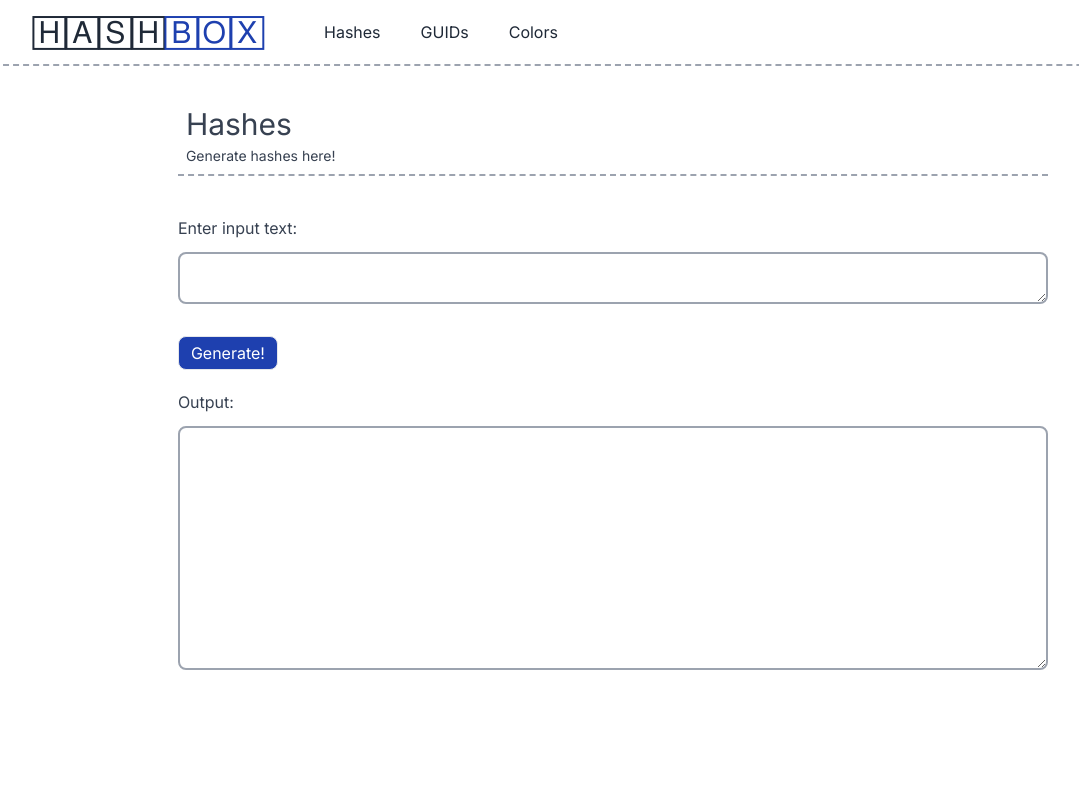
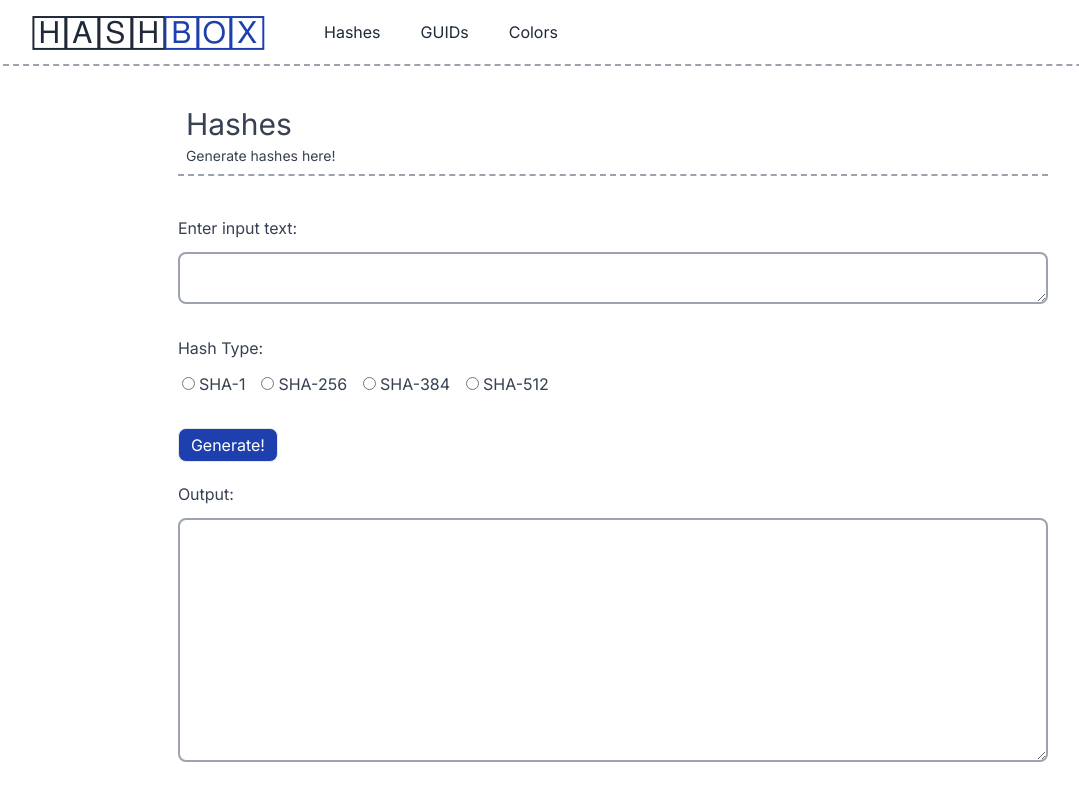
Before and after one commit to gabeFrancisco/hashbox, a Next.js app: page / in a window 1280 px wide. Shown: the whole page, without its empty margins (7-1086 px from the left). Built offline with nearby package versions, Linux system fonts and the light colour scheme.

Commit message:
finished basic hash operations

```diff
--- a/src/components/HashForm.tsx
+++ b/src/components/HashForm.tsx
@@ -8,12 +8,25 @@ const HashForm = () => {
   const [output, setOutput] = useState("");
   const formik = useFormik({
     initialValues: {
-      type: "",
+      type: "sha256",
       input: "",
     },
     enableReinitialize: true,
     onSubmit: async (values) => {
-      await sha512(values.input).then((result) => setOutput(result));
+      switch(values.type){
+        case 'sha1':
+          await sha1(values.input).then((result) => setOutput(result));
+          break;
+        case 'sha256':
+          await sha256(values.input).then((result) => setOutput(result));
+          break;
+        case 'sha384':
+          await sha384(values.input).then((result) => setOutput(result));
+          break;
+        case 'sha512':
+          await sha512(values.input).then((result) => setOutput(result));
+          break;
+      }
     },
   });
   return (
@@ -28,6 +41,53 @@ const HashForm = () => {
               onChange={formik.handleChange}
               value={formik.values.input}
             ></textarea>
+          </div>
+          <div className="flex flex-col">
+            <label htmlFor="type">Hash Type:</label>
+            <fieldset>
+              <div className="flex flex-row my-3">
+                <div className="mr-3">
+                  <input
+                    type="radio"
+                    className="mx-1"
+                    name="type"
+                    value="sha1"
+                    onChange={formik.handleChange}
+                  />
+                  <label htmlFor="">SHA-1</label>
+                </div>
+                <div className="mr-3">
+                  <input
+                    type="radio"
+                    className="mx-1"
+                    name="type"
+                    value="sha256"
+                    onChange={formik.handleChange}
+                  />
+                  <label htmlFor="">SHA-256</label>
+                </div>
+                <div className="mr-3">
+                  <input
+                    type="radio"
+                    className="mx-1"
+                    name="type"
+                    value="sha384"
+                    onChange={formik.handleChange}
+                  />
+                  <label htmlFor="">SHA-384</label>
+                </div>
+                <div className="mr-3">
+                  <input
+                    type="radio"
+                    className="mx-1"
+                    name="type"
+                    value="sha512"
+                    onChange={formik.handleChange}
+                  />
+                  <label htmlFor="">SHA-512</label>
+                </div>
+              </div>
+            </fieldset>
           </div>
           <div>
             <button
```
